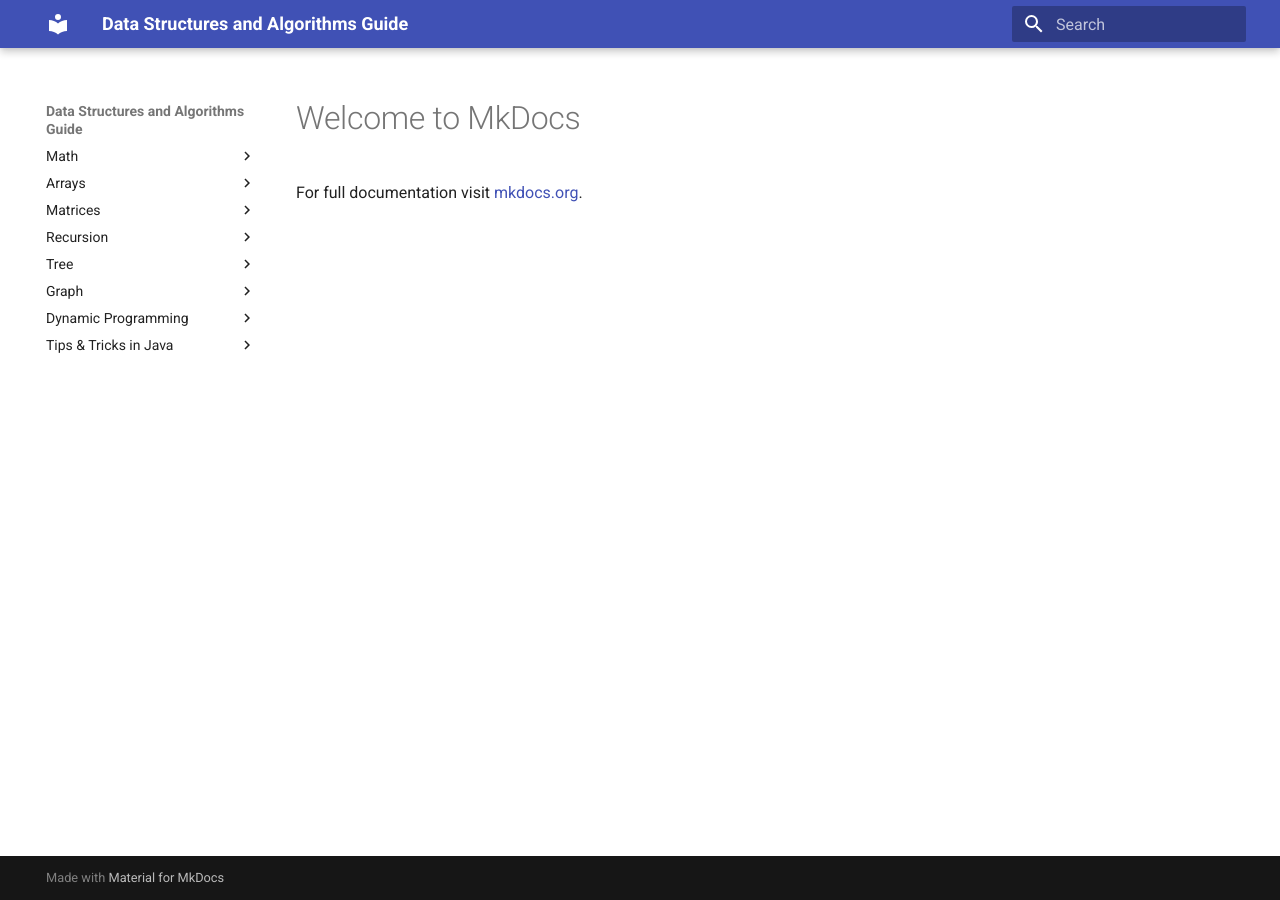
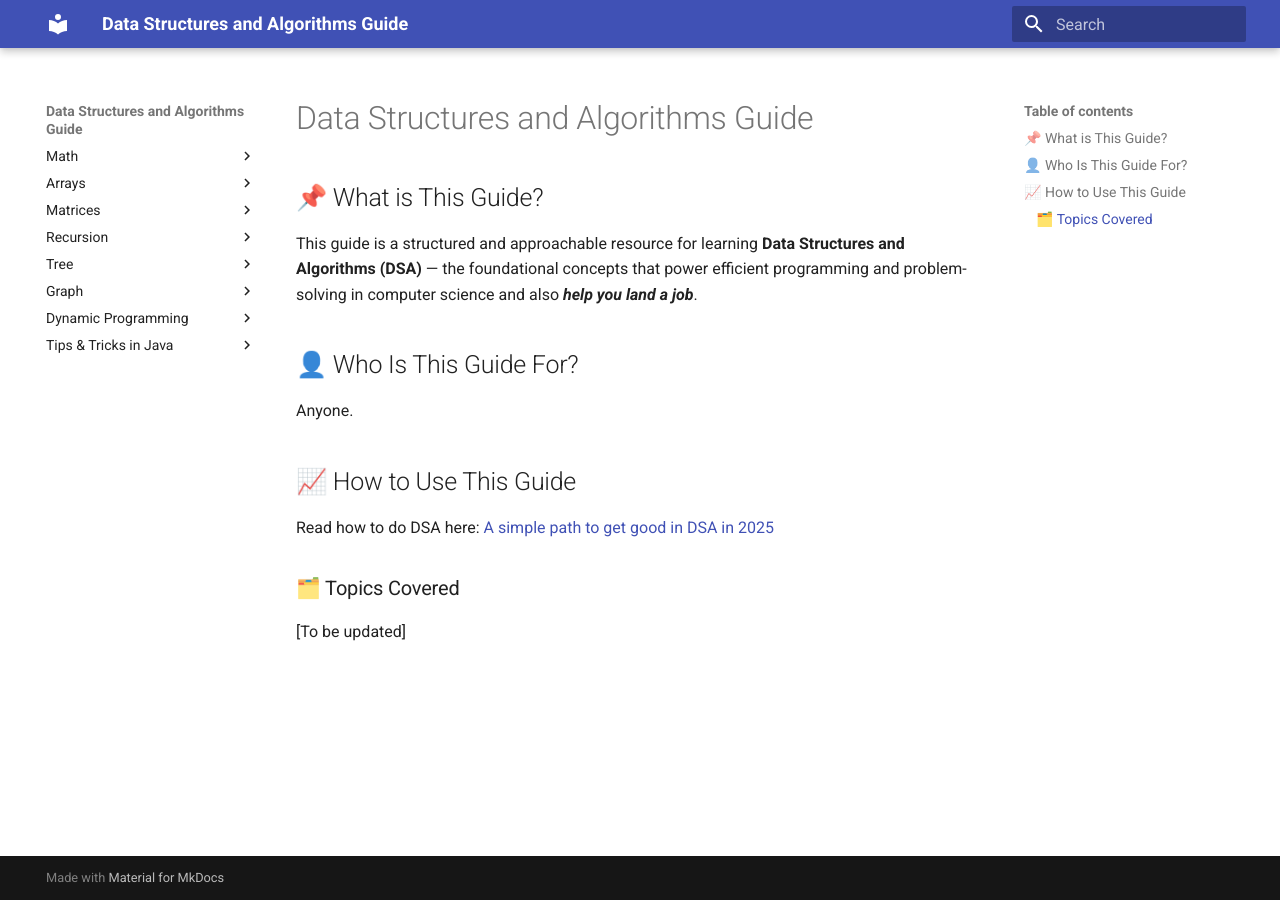
Before and after one commit to amritpandey23/dsa-guide, an MkDocs documentation site: the page built from docs/index.md, in a window 1280 px wide. Built offline with MkDocs 1.6.1 and Material for MkDocs 9.7.7, drawn with Linux system fonts in a browser that asks for light colours.

Commit message:
Update: index.md
Updated index.md file with basic content about guide usage.

```diff
--- a/docs/index.md
+++ b/docs/index.md
@@ -1,3 +1,17 @@
-# Welcome to MkDocs
+# Data Structures and Algorithms Guide
 
-For full documentation visit [mkdocs.org](https://www.mkdocs.org).
+## 📌 What is This Guide?
+
+This guide is a structured and approachable resource for learning **Data Structures and Algorithms (DSA)** — the foundational concepts that power efficient programming and problem-solving in computer science and also **_help you land a job_**.
+
+## 👤 Who Is This Guide For?
+
+Anyone.
+
+## 📈 How to Use This Guide
+
+Read how to do DSA here: [A simple path to get good in DSA in 2025](https://amritpandey.io/a-simple-path-to-get-good-in-dsa-in-2025/)
+
+### 🗂️ Topics Covered
+
+[To be updated]
```
